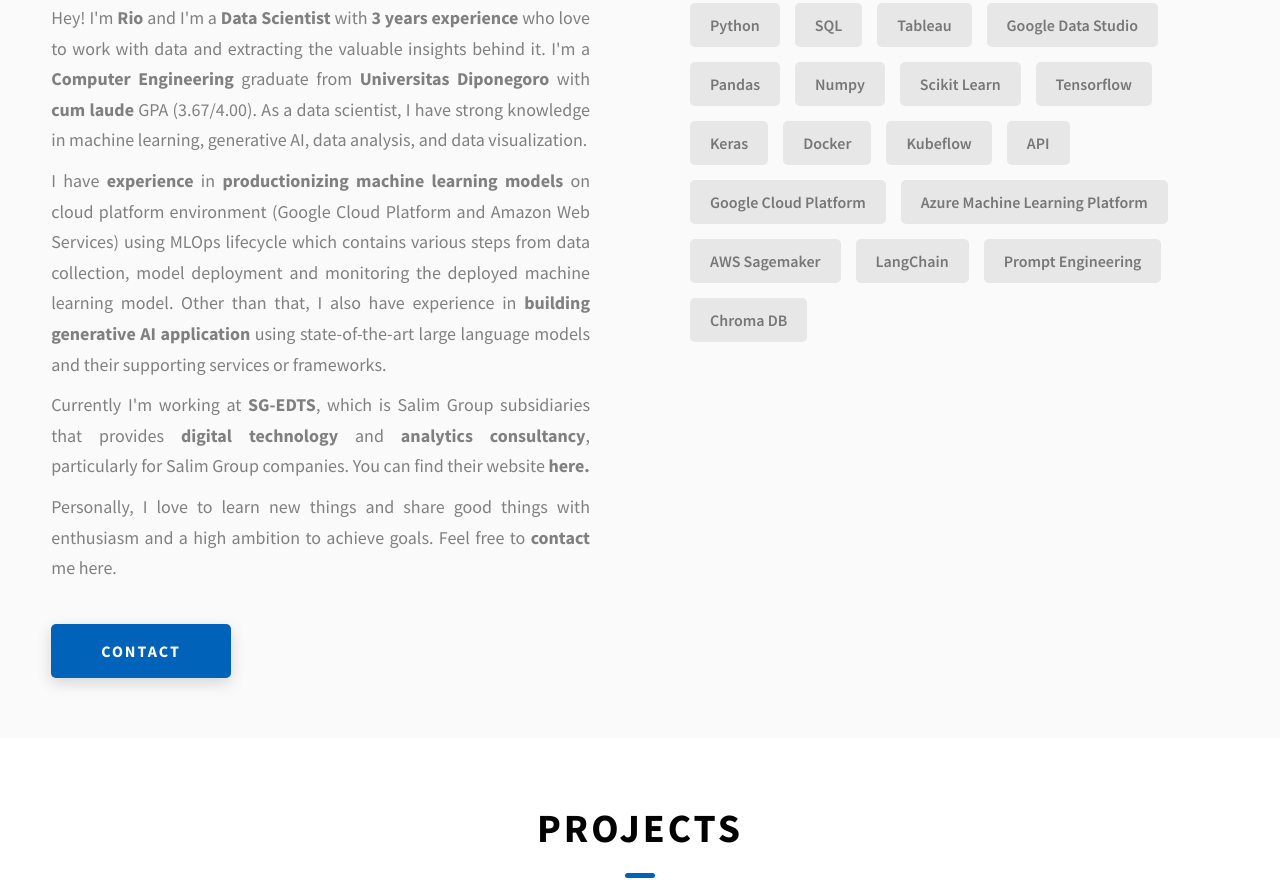
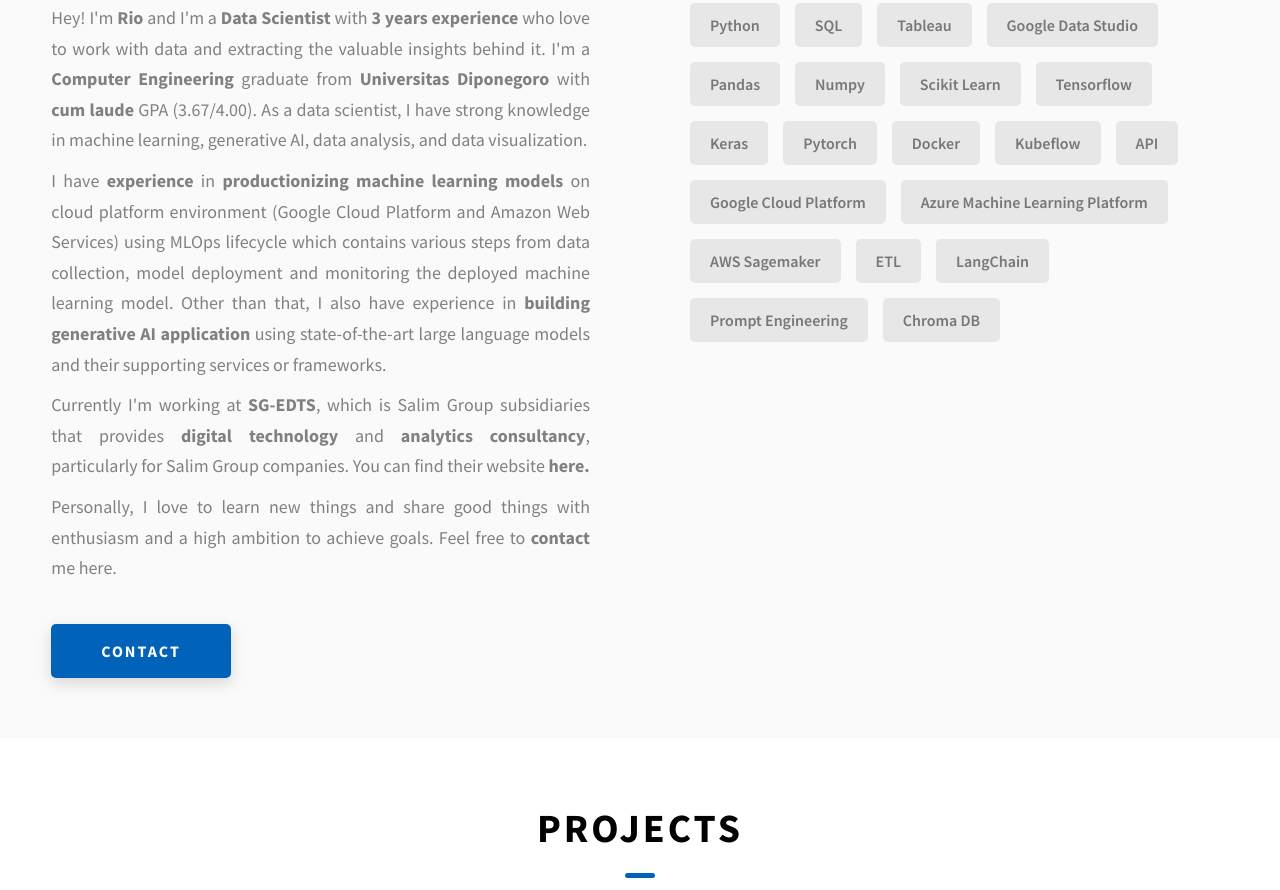
Before and after one commit to riojuliian/riojuliian.github.io, a website: page index.html in a window 1280 px wide. Shown: the part 1079-1969 px from the top of the page. Drawn offline with Linux system fonts and the light colour scheme.

Commit message:
update: add some skills points

```diff
--- a/index.html
+++ b/index.html
@@ -190,12 +190,14 @@
               <div class="skills__skill">Scikit Learn</div>
               <div class="skills__skill">Tensorflow</div>
               <div class="skills__skill">Keras</div>
+              <div class="skills__skill">Pytorch</div>
               <div class="skills__skill">Docker</div>
               <div class="skills__skill">Kubeflow</div>
               <div class="skills__skill">API</div>
               <div class="skills__skill">Google Cloud Platform</div>
               <div class="skills__skill">Azure Machine Learning Platform</div>
               <div class="skills__skill">AWS Sagemaker</div>
+              <div class="skills__skill">ETL</div>
               <div class="skills__skill">LangChain</div>
               <div class="skills__skill">Prompt Engineering</div>
               <div class="skills__skill">Chroma DB</div>
```
